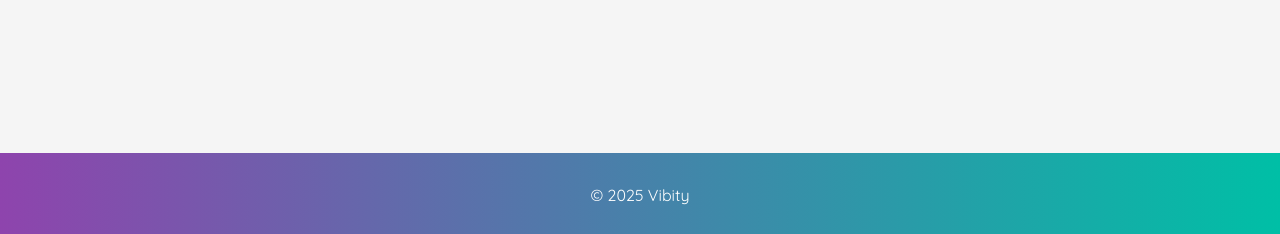
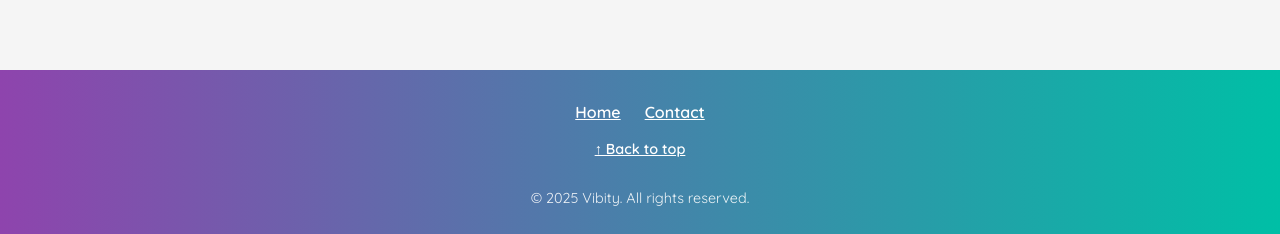
Before and after one commit to Anaid0616/react-ecom, a React (Vite) app: page / in a window 1280 px wide. Shown: the part 563-797 px from the top of the page. Built offline with nearby package versions, Linux system fonts and the light colour scheme; no server answers.

Commit message:
Add JSDocs

```diff
--- a/src/components/Footer/Footer.tsx
+++ b/src/components/Footer/Footer.tsx
@@ -1,19 +1,75 @@
 import styled from 'styled-components';
+import { Link } from 'react-router-dom';
 
 // --- Styled components ---
 const FooterWrapper = styled.footer`
   background: linear-gradient(90deg, #8e44ad, #00bfa6);
-  padding: 1rem;
+  padding: 2rem 1rem 1rem;
+  color: white;
   text-align: center;
-  color: white;
   margin-top: auto;
 `;
 
+const NavLinks = styled.div`
+  margin-bottom: 1rem;
+
+  a {
+    color: white;
+    margin: 0 0.75rem;
+    font-weight: 600;
+    text-decoration: underline;
+
+    &:hover {
+      text-decoration: none;
+    }
+  }
+`;
+
+const BackToTop = styled.a`
+  display: inline-block;
+  margin-bottom: 1rem;
+  font-size: 0.9rem;
+  color: white;
+  text-decoration: underline;
+
+  &:hover {
+    text-decoration: none;
+  }
+`;
+
+const CopyText = styled.p`
+  font-size: 0.9rem;
+  opacity: 0.9;
+`;
+
+/**
+ * Footer component
+ *
+ * Displays a fixed footer at the bottom of the page with:
+ * - Navigation links to Home and Contact
+ * - A "Back to top" anchor link
+ * - Copyright notice
+ *
+ * The footer uses a gradient background and styled text for consistent branding.
+ *
+ * @component
+ * @returns A visually styled footer with basic navigation and metadata.
+ */
 function Footer() {
   return (
     <FooterWrapper>
-      <p>&copy; {new Date().getFullYear()} Vibity</p>
+      <NavLinks>
+        <Link to="/">Home</Link>
+        <Link to="/contact">Contact</Link>
+      </NavLinks>
+
+      <BackToTop href="#top">↑ Back to top</BackToTop>
+
+      <CopyText>
+        &copy; {new Date().getFullYear()} Vibity. All rights reserved.
+      </CopyText>
     </FooterWrapper>
   );
 }
+
 export { Footer };
--- a/src/components/SearchBar/SearchBar.styles.ts
+++ b/src/components/SearchBar/SearchBar.styles.ts
@@ -117,6 +117,7 @@ export const AutocompleteItem = styled.li`
   padding: 0.75rem 1rem;
   border-bottom: 1px solid #eee;
   cursor: pointer;
+  transition: background 0.2s ease;
 
   &:hover {
     background-color: #f0f0f0;
--- a/src/components/SearchBar/SearchBar.tsx
+++ b/src/components/SearchBar/SearchBar.tsx
@@ -1,7 +1,6 @@
 import { useState } from 'react';
 import { Link } from 'react-router-dom';
 import { TProduct } from '../../types/Products';
-
 import {
   SearchArea,
   SearchContainer,
@@ -21,13 +20,50 @@ type Props = {
   onChange: (value: string) => void;
   onSelect: (id: string) => void;
 };
-
+/**
+ * SearchBar component
+ *
+ * Displays a search input with autocomplete suggestions.
+ * - Filters as the user types.
+ * - Allows keyboard navigation and mouse interaction.
+ *
+ * @param props - The component props
+ * @param props.products - List of products to search from.
+ * @param props.value - Current search input value.
+ * @param props.onChange - Handles input changes.
+ * @param props.onSelect - Handles selection of product.
+ * @returns A search bar with autocomplete.
+ */
 export function SearchBar({ products, value, onChange, onSelect }: Props) {
   const [showSuggestions, setShowSuggestions] = useState(false);
+  const [activeIndex, setActiveIndex] = useState(0);
 
   const filteredSuggestions = products.filter((product) =>
     product.title.toLowerCase().includes(value.toLowerCase())
   );
+
+  const handleKeyDown = (e: React.KeyboardEvent<HTMLInputElement>) => {
+    if (!showSuggestions || filteredSuggestions.length === 0) return;
+
+    if (e.key === 'ArrowDown') {
+      e.preventDefault();
+      setActiveIndex((prev) =>
+        prev < filteredSuggestions.length - 1 ? prev + 1 : 0
+      );
+    } else if (e.key === 'ArrowUp') {
+      e.preventDefault();
+      setActiveIndex((prev) =>
+        prev > 0 ? prev - 1 : filteredSuggestions.length - 1
+      );
+    } else if (e.key === 'Enter') {
+      e.preventDefault();
+      const selected = filteredSuggestions[activeIndex];
+      if (selected) {
+        onSelect(selected.id);
+        setShowSuggestions(false);
+      }
+    }
+  };
 
   return (
     <SearchArea>
@@ -54,9 +90,11 @@ export function SearchBar({ products, value, onChange, onSelect }: Props) {
             onChange={(e) => {
               onChange(e.target.value);
               setShowSuggestions(true);
+              setActiveIndex(0);
             }}
             onFocus={() => setShowSuggestions(true)}
             onBlur={() => setTimeout(() => setShowSuggestions(false), 150)}
+            onKeyDown={handleKeyDown}
           />
 
           {value.length > 0 ? (
@@ -69,10 +107,14 @@ export function SearchBar({ products, value, onChange, onSelect }: Props) {
             value.length > 1 &&
             filteredSuggestions.length > 0 && (
               <AutocompleteList>
-                {filteredSuggestions.slice(0, 5).map((product) => (
+                {filteredSuggestions.slice(0, 5).map((product, index) => (
                   <AutocompleteItem
                     key={product.id}
+                    onMouseEnter={() => setActiveIndex(index)}
                     onMouseDown={() => onSelect(product.id)}
+                    style={{
+                      background: index === activeIndex ? '#f0f0f0' : 'white',
+                    }}
                   >
                     <Link to={`/product/${product.id}`}>{product.title}</Link>
                   </AutocompleteItem>
--- a/src/pages/ProductPage.tsx
+++ b/src/pages/ProductPage.tsx
@@ -57,7 +57,16 @@ export default function ProductPage() {
   }, [id]);
 
   if (loading) return <ProductSkeleton />;
-  if (!product) return <Wrapper>Product not found</Wrapper>;
+
+  if (!product) {
+    return (
+      <Wrapper>
+        <h2>Oops! Product not found</h2>
+        <p>The product may have been removed or the link is incorrect.</p>
+        <Link to="/">← Back to home</Link>
+      </Wrapper>
+    );
+  }
 
   // --- Calculate discount percentage ---
   const hasDiscount = product.discountedPrice < product.price;
--- a/src/styles/GlobalStyles.ts
+++ b/src/styles/GlobalStyles.ts
@@ -1,4 +1,3 @@
-// src/styles/GlobalStyle.ts
 import { createGlobalStyle } from 'styled-components';
 
 export const GlobalStyle = createGlobalStyle`
```
Also changed, not shown: src/components/Header/Header.tsx (+16 -0 lines), src/components/ProductsList/ProductsList.tsx (+15 -0 lines), src/components/products/Products.tsx (+13 -0 lines).
